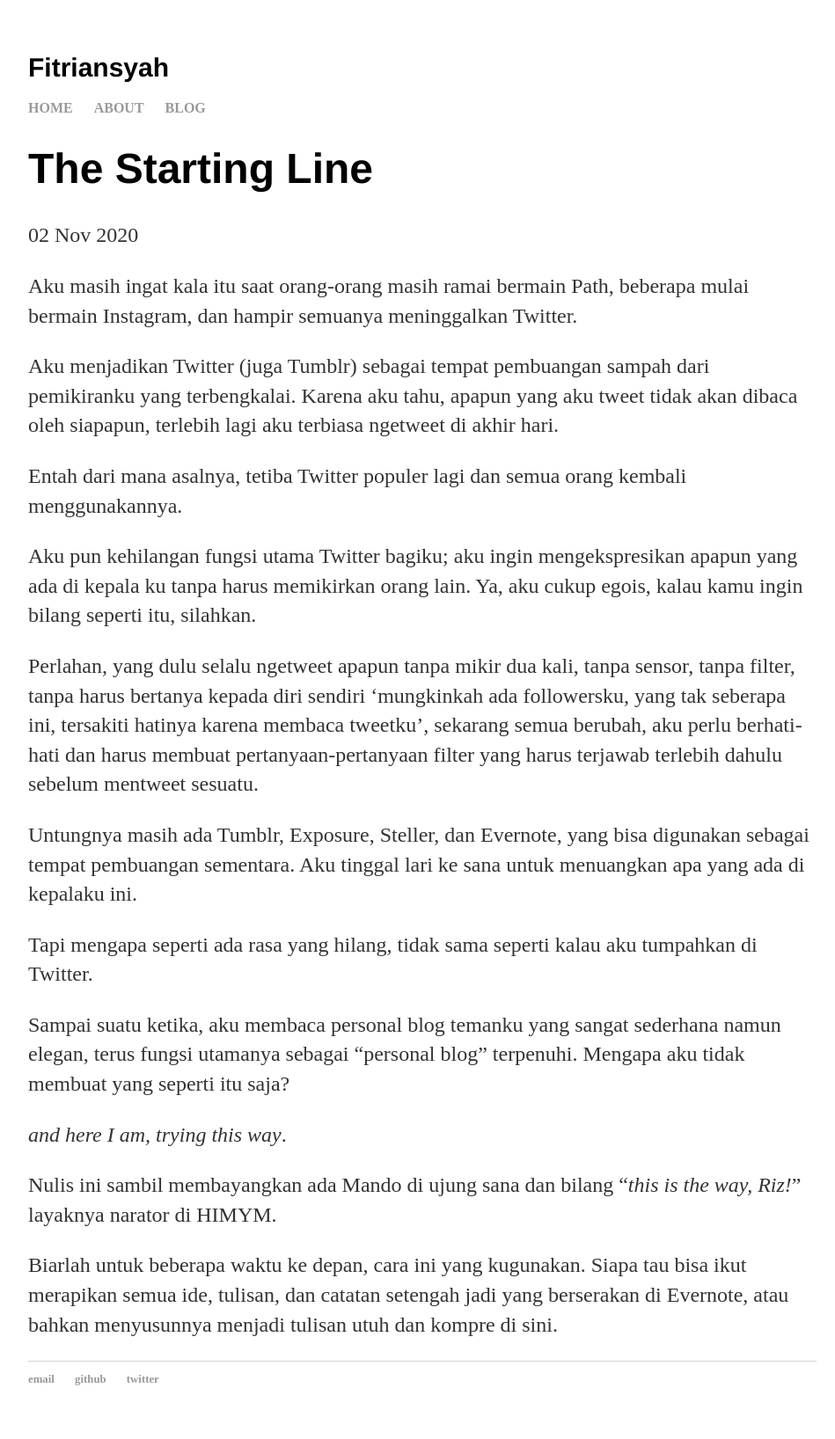
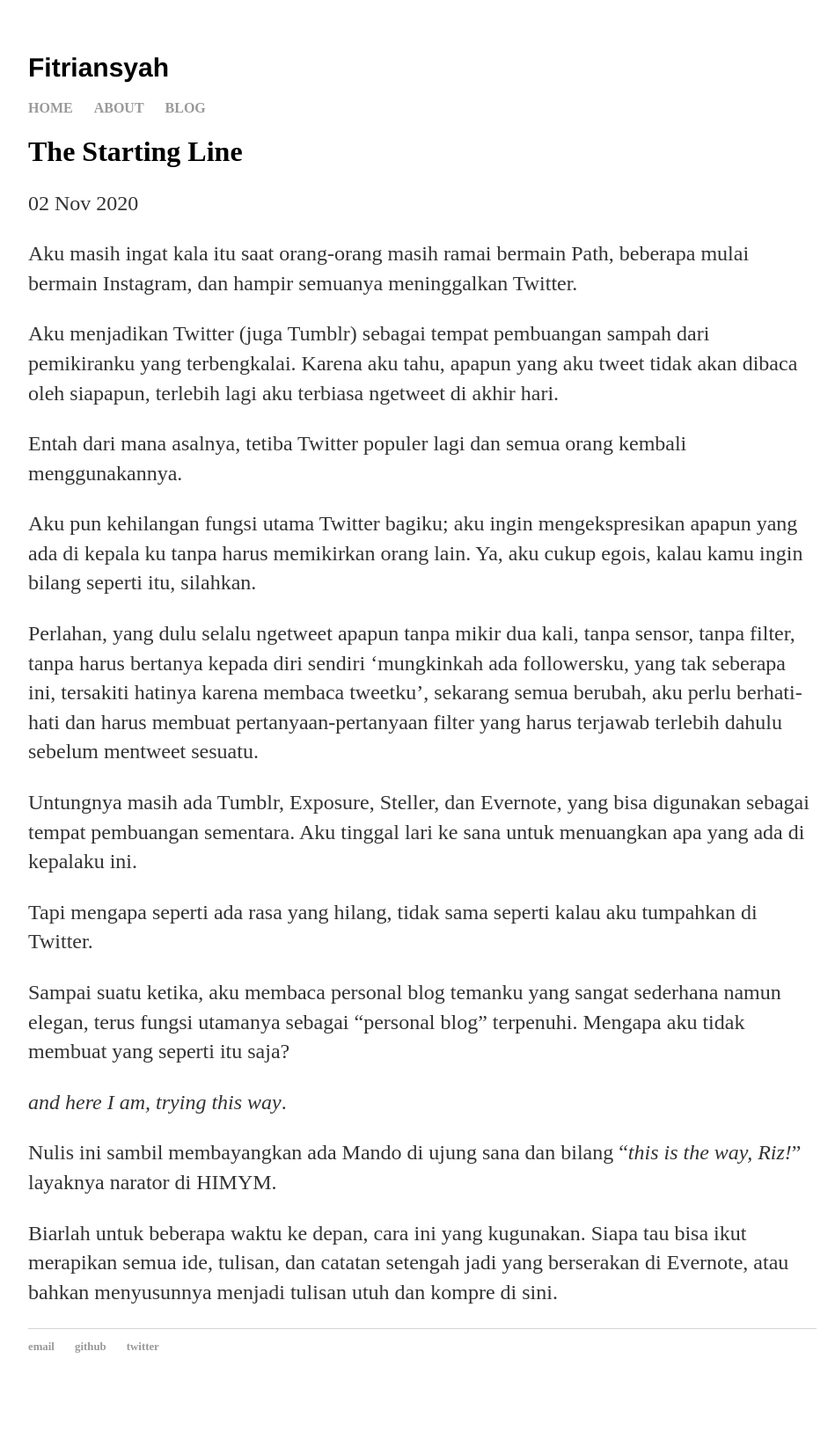
Before and after one commit to rnfitriansyah/rnfitriansyah.github.io, a Jekyll site: the page built from _posts/2020-11-02-The-Starting-Line.md, in a window 1280 px wide. Shown: the whole page at 88% size, without its empty margins (160-1109 px from the left). Built offline with Jekyll 4.4.1, drawn with Linux system fonts in a browser that asks for light colours; after the commit the page ends 1599 px from its top, so only the background shows below that.

Commit message:
Update post.html

```diff
--- a/_layouts/post.html
+++ b/_layouts/post.html
@@ -1,7 +1,7 @@
 ---
 layout: default
 ---
-<h1>
+<h1 style="font-size: 32px; color: black;text-align: left; font-family: Gotham">
   {{ page.title }}</h1>
 <p class="meta">{{ page.date | date_to_string }}</p>
 
```
